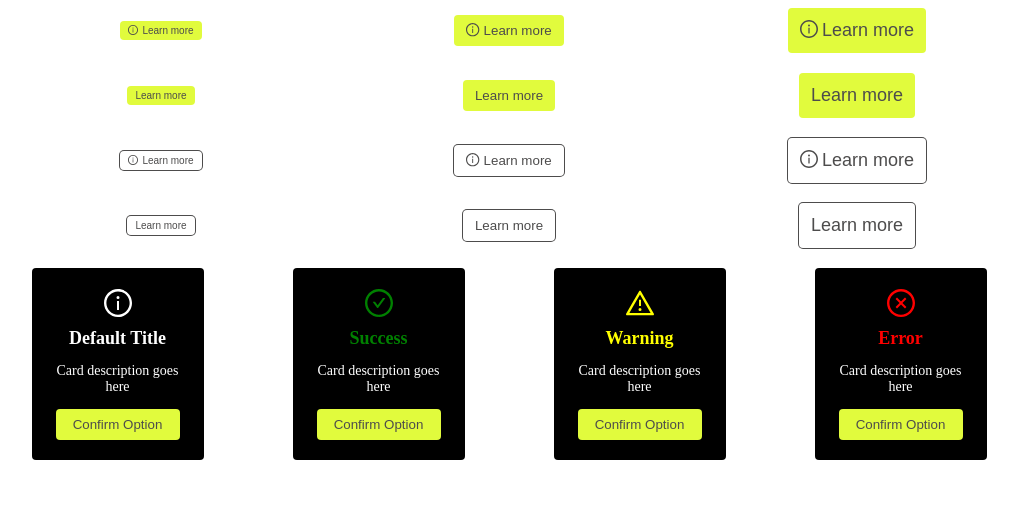
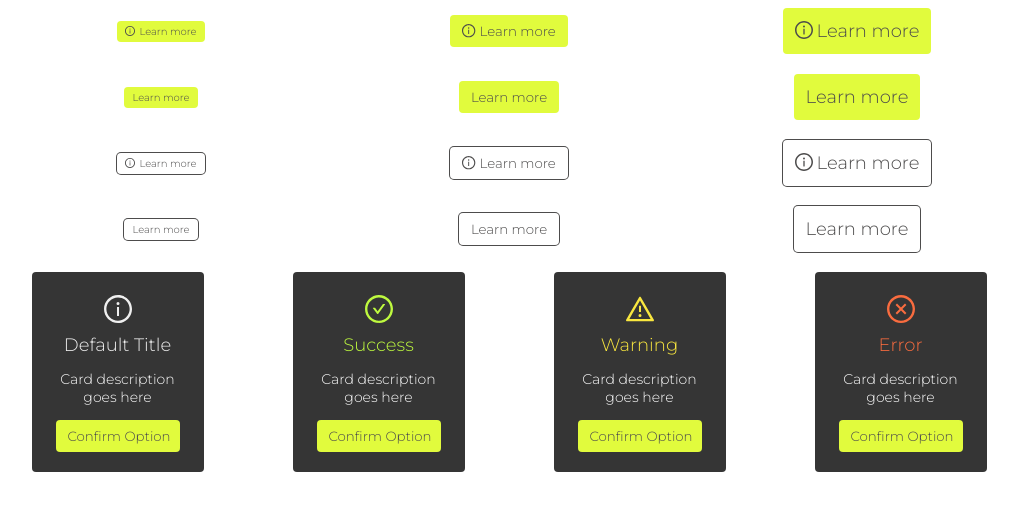
Before and after one commit to uiblox/figma-to-storybook, a React (Create React App) app: page / in a window 1280 px wide. Shown: the top 510 px of the page, without its empty margins (131-1149 px from the left). Built offline with nearby package versions, Linux system fonts and the light colour scheme.

Commit message:
import fonts and set colors according to mocks ups

```diff
--- a/public/index.html
+++ b/public/index.html
@@ -15,6 +15,10 @@
       user's mobile device or desktop. See https://developers.google.com/web/fundamentals/web-app-manifest/
     -->
     <link rel="manifest" href="%PUBLIC_URL%/manifest.json" />
+    <link rel="preconnect" href="https://fonts.googleapis.com">
+    <link rel="preconnect" href="https://fonts.gstatic.com" crossorigin>
+    <link href="https://fonts.googleapis.com/css2?family=Montserrat:wght@300;800&display=swap" rel="stylesheet">
+
     <!--
       Notice the use of %PUBLIC_URL% in the tags above.
       It will be replaced with the URL of the `public` folder during the build.
--- a/src/App.tsx
+++ b/src/App.tsx
@@ -2,8 +2,6 @@
 import { Button } from './components/button/Button'
 import { Card } from './components/card/Card';
 import { useStyles } from './css/global'
-
-
 
 function App() {
 
--- a/src/components/button/Button.tsx
+++ b/src/components/button/Button.tsx
@@ -16,6 +16,7 @@
         borderRadius: '4px',
         color: '#4D4C4C',
         cursor: 'pointer',
+        fontFamily: 'Montserrat, sans-serif',
         padding: '8px 12px',
         transition: '0.4s ease',
         '&:hover': {
--- a/src/components/card/Card.tsx
+++ b/src/components/card/Card.tsx
@@ -10,8 +10,8 @@
 
 const useStyles = createUseStyles({
     card: {
-        color: '#FFF',
-        background: '#000',
+        color: '#EFEFEF',
+        background: '#353535',
         borderRadius: '4px',
         display: 'flex',
         flexDirection: 'column',
@@ -19,18 +19,19 @@
         padding: '20px 24px',
         textAlign: 'center',
         width: '124px',
+        fontFamily: 'Montserrat, sans-serif',
         '&$card--success':{},
         '&$card--warn':{},
         '&$card--error':{},
     },
     'card--success': {
-        color: 'green',
+        color: '#BEF93F',
     },
     'card--warn': {
-        color: 'yellow',
+        color: '#F9E73F',
     },
     'card--error': {
-        color: 'red',
+        color: '#F96C3F',
     },
     cardIcon: {
         fontSize: '28px',
@@ -38,6 +39,7 @@
     },
     cardTitle: {
         fontSize: '18px',
+        fontWeight: '400',
         margin: 0,
     },
     cardContent:  {
--- a/src/css/global.ts
+++ b/src/css/global.ts
@@ -3,6 +3,7 @@
 export const useStyles = createUseStyles({
     root: {
         fontSize: '16px',
+        fontFamily: 'Montserrat, sans-serif'
     },
     section: {
         alignItems: 'center',
```
